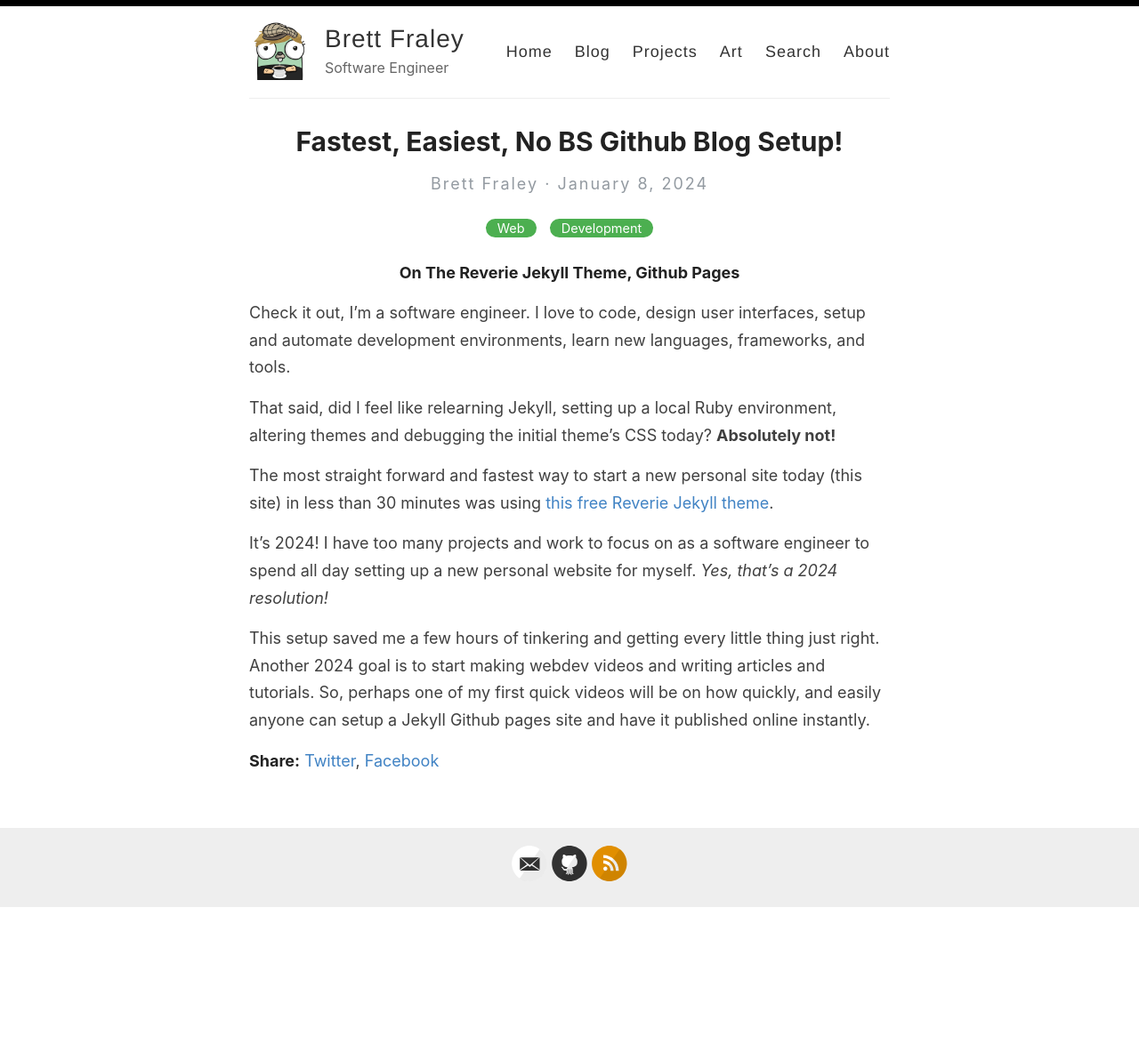
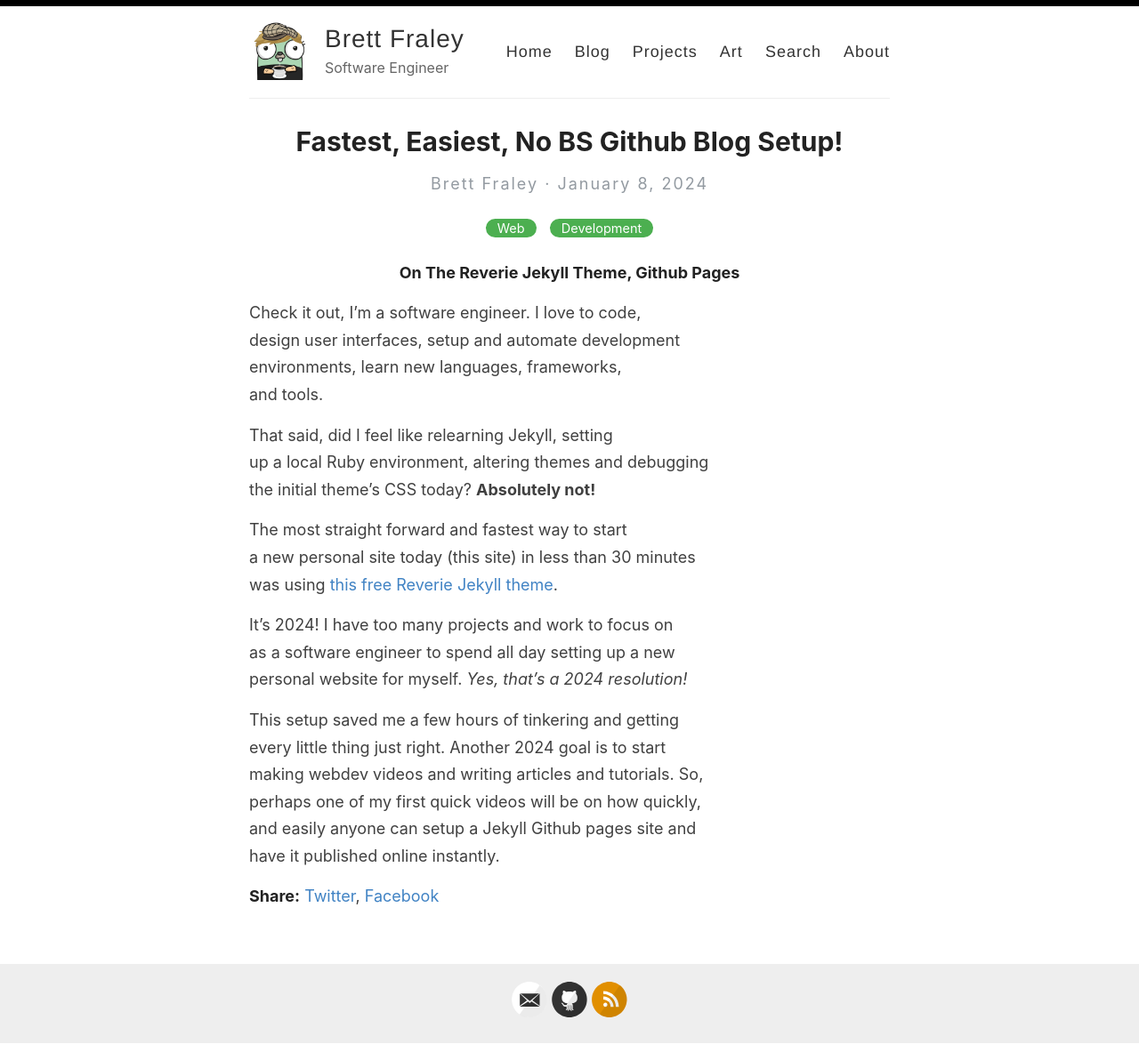
Before and after one commit to BrettFraley/BrettFraley.github.io, a Jekyll site: the page built from _posts/2024-01-8-reverie-post.md, in a window 1280 px wide. Shown: the whole page at 89% size. Built offline with Jekyll 4.4.1, drawn with Linux system fonts in a browser that asks for light colours; before the commit the page ends 1021 px from its top, so only the background shows below that; part of the change alters nothing that is shown.

```diff
--- a/_config.yml
+++ b/_config.yml
@@ -13,9 +13,6 @@ description: Software Engineer
 
 # URL of your avatar or profile pic (you could use your GitHub profile pic)
 avatar: /images/gh-gopher-pic.png
-
-kramdown:
-  hard_wrap: true
 
 #
 # Flags below are optional
@@ -78,6 +75,7 @@ kramdown:
   syntax_highlighter_opts:
     # Use existing pygments syntax highlighting css
     css_class: 'highlight'
+  hard_wrap: true
 
 # Set the Sass partials directory, as we're using @imports
 sass:
```
